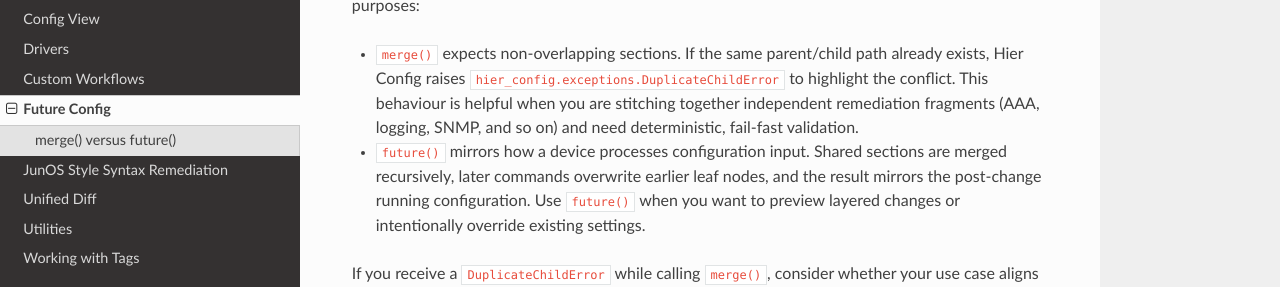
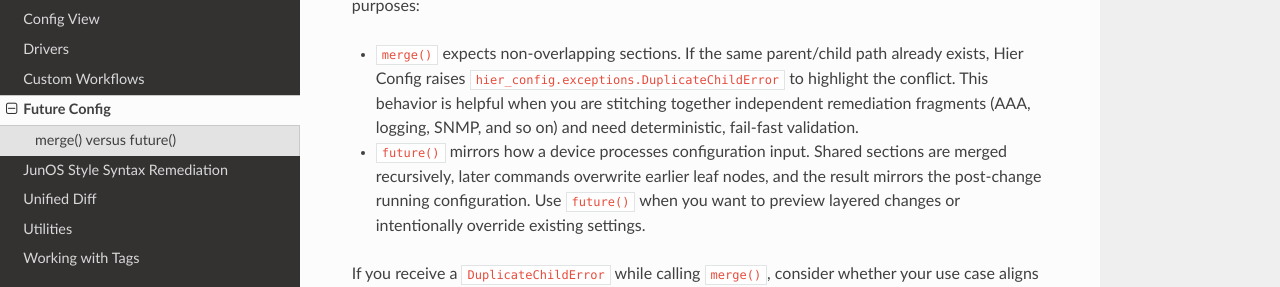
Before and after one commit to netdevops/hier_config, an MkDocs documentation site: the page built from docs/future-config.md, in a window 1280 px wide and 900 px high, scrolled down 540 px. Shown: the part 189-476 px from the top of the window. Built offline with MkDocs 1.6.1, drawn with Linux system fonts in a browser that asks for light colours; nearby versions of some CDN libraries.

Commit message:
Update docs/future-config.md
Co-authored-by: Copilot <175728472+Copilot@users.noreply.github.com>

```diff
--- a/docs/future-config.md
+++ b/docs/future-config.md
@@ -14,7 +14,7 @@ This feature is useful in scenarios where you need to determine the anticipated
 
 `HConfig.merge()` and `HConfig.future()` both combine configuration data, but they serve different purposes:
 
-- `merge()` expects non-overlapping sections. If the same parent/child path already exists, Hier Config raises `hier_config.exceptions.DuplicateChildError` to highlight the conflict. This behaviour is helpful when you are stitching together independent remediation fragments (AAA, logging, SNMP, and so on) and need deterministic, fail-fast validation.
+- `merge()` expects non-overlapping sections. If the same parent/child path already exists, Hier Config raises `hier_config.exceptions.DuplicateChildError` to highlight the conflict. This behavior is helpful when you are stitching together independent remediation fragments (AAA, logging, SNMP, and so on) and need deterministic, fail-fast validation.
 - `future()` mirrors how a device processes configuration input. Shared sections are merged recursively, later commands overwrite earlier leaf nodes, and the result mirrors the post-change running configuration. Use `future()` when you want to preview layered changes or intentionally override existing settings.
 
 If you receive a `DuplicateChildError` while calling `merge()`, consider whether your use case aligns better with `future()`.
```
